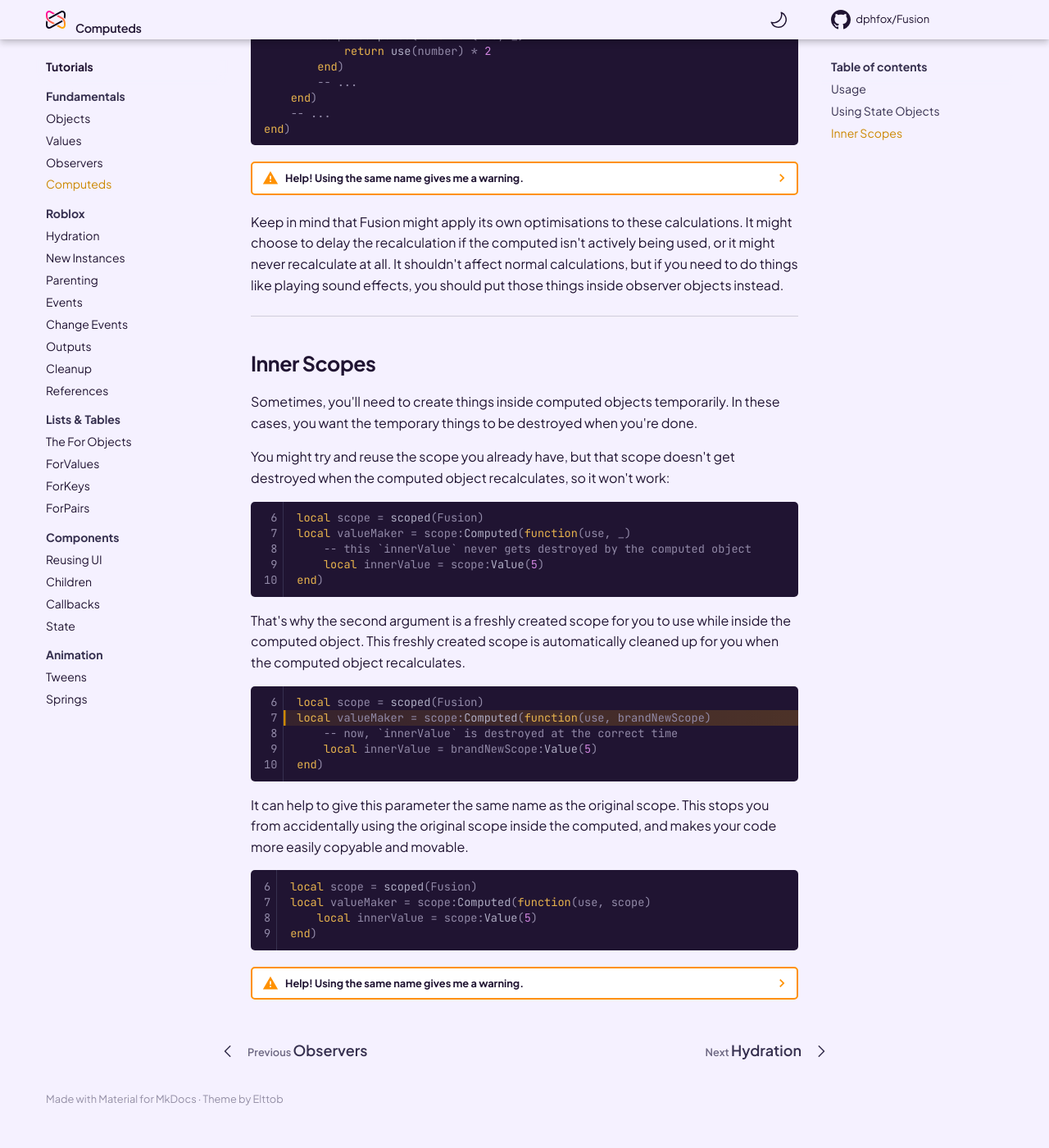
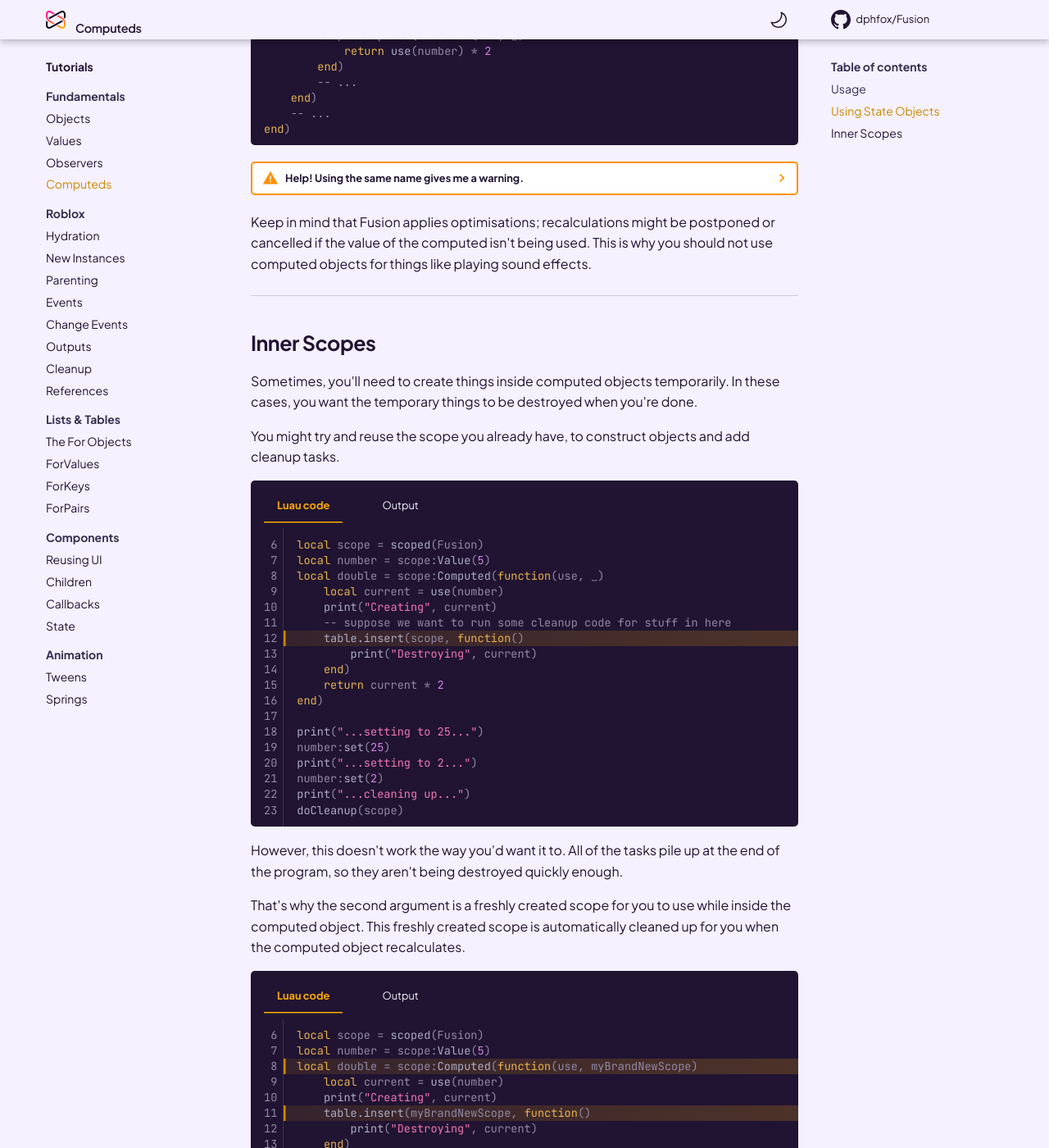
Before and after one commit to dphfox/Fusion, an MkDocs documentation site: the page built from docs/tutorials/fundamentals/computeds.md, in a window 1280 px wide and 1400 px high, scrolled down 2434 px. Shown: the whole window at 82% size. Built offline with MkDocs 1.6.1 and Material for MkDocs 9.7.7, drawn with Linux system fonts in a browser that asks for light colours; comment, search, counter and statistics services are not loaded; the version menu is left out; before the commit the page ends 3797 px from its top, so only the background shows below that; some of the changed text lies outside the part shown.

Commit message:
Code clarity

````diff
--- a/docs/tutorials/fundamentals/computeds.md
+++ b/docs/tutorials/fundamentals/computeds.md
@@ -56,7 +56,7 @@ occur (e.g. waiting for a server to respond to a request).
 The calculation is only run once by default. If you try to `peek()` at state
 objects inside the calculation, your code breaks quickly:
 
-```Lua linenums="6"
+```Lua linenums="6" hl_lines="10-11"
 local scope = scoped(Fusion)
 local number = scope:Value(2)
 local double = scope:Computed(function(_, _)
@@ -133,11 +133,9 @@ end)
 	case we actually find it useful. So, to turn off the warning, try adding
 	`--!nolint LocalShadow` to the top of your file.
 
-Keep in mind that Fusion might apply its own optimisations to these calculations.
-It might choose to delay the recalculation if the computed isn't actively being
-used, or it might never recalculate at all. It shouldn't affect normal
-calculations, but if you need to do things like playing sound effects, you
-should put those things inside observer objects instead.
+Keep in mind that Fusion applies optimisations; recalculations might be
+postponed or cancelled if the value of the computed isn't being used. This is
+why you should not use computed objects for things like playing sound effects.
 
 -----
 
@@ -146,37 +144,109 @@ should put those things inside observer objects instead.
 Sometimes, you'll need to create things inside computed objects temporarily. In
 these cases, you want the temporary things to be destroyed when you're done.
 
-You might try and reuse the scope you already have, but that scope doesn't get
-destroyed when the computed object recalculates, so it won't work:
+You might try and reuse the scope you already have, to construct objects and
+add cleanup tasks.
 
-```Lua linenums="6"
-local scope = scoped(Fusion)
-local valueMaker = scope:Computed(function(use, _)
-	-- this `innerValue` never gets destroyed by the computed object
-	local innerValue = scope:Value(5)
-end)
-```
+=== "Luau code"
+
+	```Lua linenums="6" hl_lines="7"
+	local scope = scoped(Fusion)
+	local number = scope:Value(5)
+	local double = scope:Computed(function(use, _)
+		local current = use(number)
+		print("Creating", current)
+		-- suppose we want to run some cleanup code for stuff in here
+		table.insert(scope, function()
+			print("Destroying", current)
+		end)
+		return current * 2
+	end)
+
+	print("...setting to 25...")
+	number:set(25)
+	print("...setting to 2...")
+	number:set(2)
+	print("...cleaning up...")
+	doCleanup(scope)
+	```
+
+=== "Output"
+
+	```Lua
+	Creating 5
+	...setting to 25...
+	Creating 25
+	...setting to 2...
+	Creating 2
+	...cleaning up...
+	Destroying 2
+	Destroying 25
+	Destroying 5
+	```
+
+However, this doesn't work the way you'd want it to. All of the tasks pile up at
+the end of the program, so they aren't being destroyed quickly enough.
 
 That's why the second argument is a freshly created scope for you to use while
 inside the computed object. This freshly created scope is automatically cleaned
 up for you when the computed object recalculates.
 
-```Lua linenums="6" hl_lines="2"
-local scope = scoped(Fusion)
-local valueMaker = scope:Computed(function(use, brandNewScope)
-	-- now, `innerValue` is destroyed at the correct time
-	local innerValue = brandNewScope:Value(5)
-end)
-```
+=== "Luau code"
+
+	```Lua linenums="6" hl_lines="3 6"
+	local scope = scoped(Fusion)
+	local number = scope:Value(5)
+	local double = scope:Computed(function(use, myBrandNewScope)
+		local current = use(number)
+		print("Creating", current)
+		table.insert(myBrandNewScope, function()
+			print("Destroying", current)
+		end)
+		return current * 2
+	end)
+
+	print("...setting to 25...")
+	number:set(25)
+	print("...setting to 2...")
+	number:set(2)
+	print("...cleaning up...")
+	doCleanup(scope)
+	```
+
+=== "Output"
+
+	```Lua
+	Creating 5
+	...setting to 25...
+	Creating 25
+	Destroying 5
+	...setting to 2...
+	Creating 2
+	Destroying 25
+	...cleaning up...
+	Destroying 2
+	```
+
+When using this new 'inner' scope, the tasks no longer pile up at the end of the
+program. Instead, they're cleaned up as soon as possible, when the computed
+object throws away the old calculation.
 
 It can help to give this parameter the same name as the original scope. This
 stops you from accidentally using the original scope inside the computed, and
 makes your code more easily copyable and movable.
 
-```Lua linenums="6"
+```Lua
 local scope = scoped(Fusion)
-local valueMaker = scope:Computed(function(use, scope)
-	local innerValue = scope:Value(5)
+scope:Computed(function(use, scope)
+	-- ...
+	scope:Computed(function(use, scope)
+		-- ...
+		scope:Computed(function(use, scope)
+			local innerValue = scope:Value(5)
+		end)
+		-- ...
+	end)
+	-- ...
 end)
 ```
 
````
Also changed, not shown: docs/tutorials/fundamentals/objects.md (+1 -1 lines), docs/tutorials/fundamentals/observers.md (+1 -1 lines).
